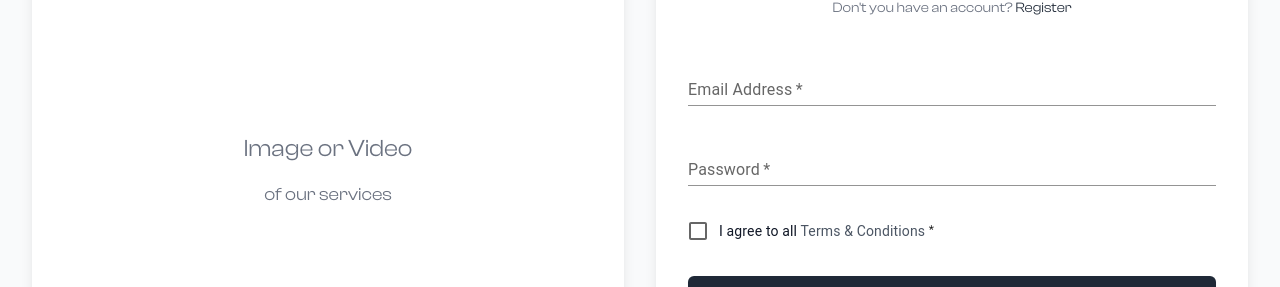
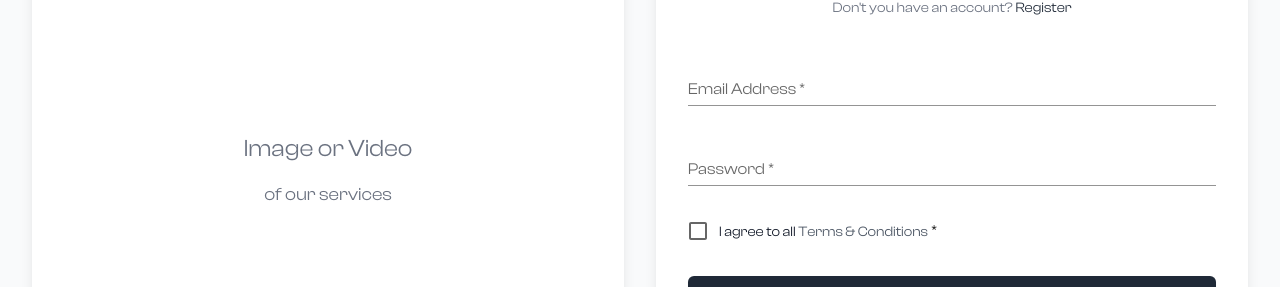
Before and after one commit to srsajjad/tailwind-test, a Next.js app: page / in a window 1280 px wide. Shown: the part 243-530 px from the top of the page. Built offline with nearby package versions, Linux system fonts and the light colour scheme.

Commit message:
fix mui input font

```diff
--- a/app/page.tsx
+++ b/app/page.tsx
@@ -20,6 +20,9 @@ const theme = createTheme({
     secondary: {
       main: "#666666",
     },
+  },
+  typography: {
+    fontFamily: "var(--font-clash-display)",
   },
 });
 
```
